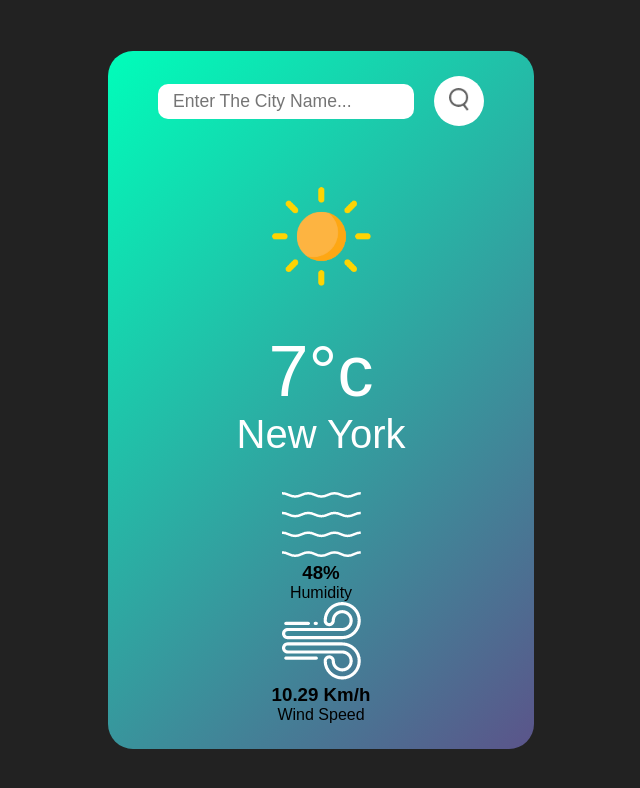
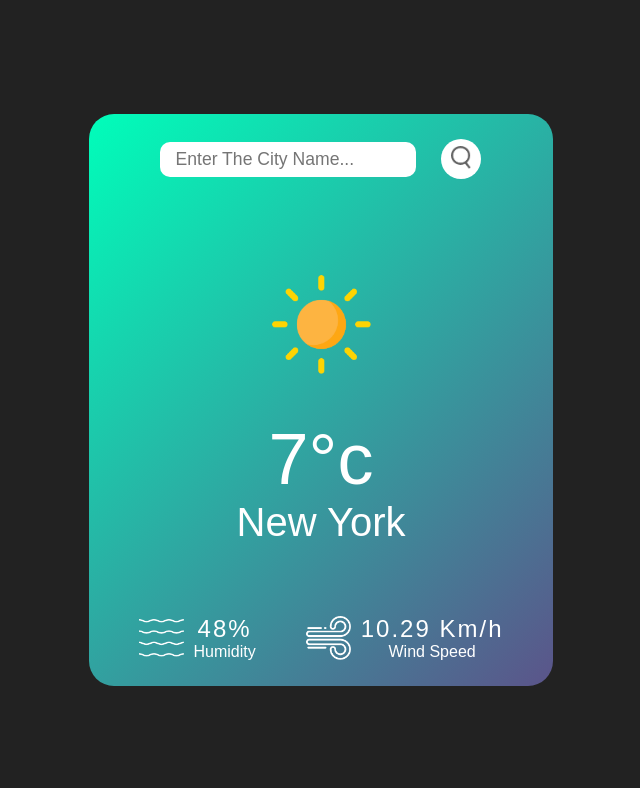
Before and after one commit to yousseffathy110/WeatherApp, a plain HTML site: page index.html in a window 1280 px wide. Shown: the whole page, without its empty margins (319-959 px from the left). Drawn offline with Linux system fonts and the light colour scheme.

Commit message:
feat: finish the Weather status section

```diff
--- a/style.css
+++ b/style.css
@@ -25,8 +25,8 @@ body {
 .search {
   display: flex;
   align-items: center;
-  justify-content: space-between;
-  gap: 20px;
+  justify-content: center;
+  gap: 25px;
 }
 input {
   border: none;
@@ -50,8 +50,8 @@ button {
   -moz-border-radius: 50%;
   -ms-border-radius: 50%;
   -o-border-radius: 50%;
-  width: 50px;
-  height: 50px;
+  width: 40px;
+  height: 40px;
 }
 button img {
   width: 20px;
@@ -60,7 +60,7 @@ button img {
 /* start the Weather status section  */
 .weatherstatus {
   color: white;
-  margin: 35px;
+  margin: 70px 0;
 }
 .weatherstatus img {
   width: 150px;
@@ -75,3 +75,29 @@ button img {
   text-transform: capitalize;
 }
 /* finshed the Weather status section  */
+/* start the Weather info section  */
+.weatherinfo {
+  color: white;
+  display: flex;
+  align-items: center;
+  justify-content: space-between;
+  gap: 50px;
+}
+.weatherinfo .humidity,
+.weatherinfo .windspeed {
+  display: flex;
+  align-items: center;
+  justify-content: space-between;
+  gap: 10px;
+}
+.weatherinfo .humidity img,
+.weatherinfo .windspeed img {
+  width: 45px;
+}
+.weatherinfo .humidity h3,
+.weatherinfo .windspeed h3 {
+  letter-spacing: 2px;
+  font-weight: 100;
+  font-size: 1.5rem;
+}
+/* finshed the Weather info section  */
```
